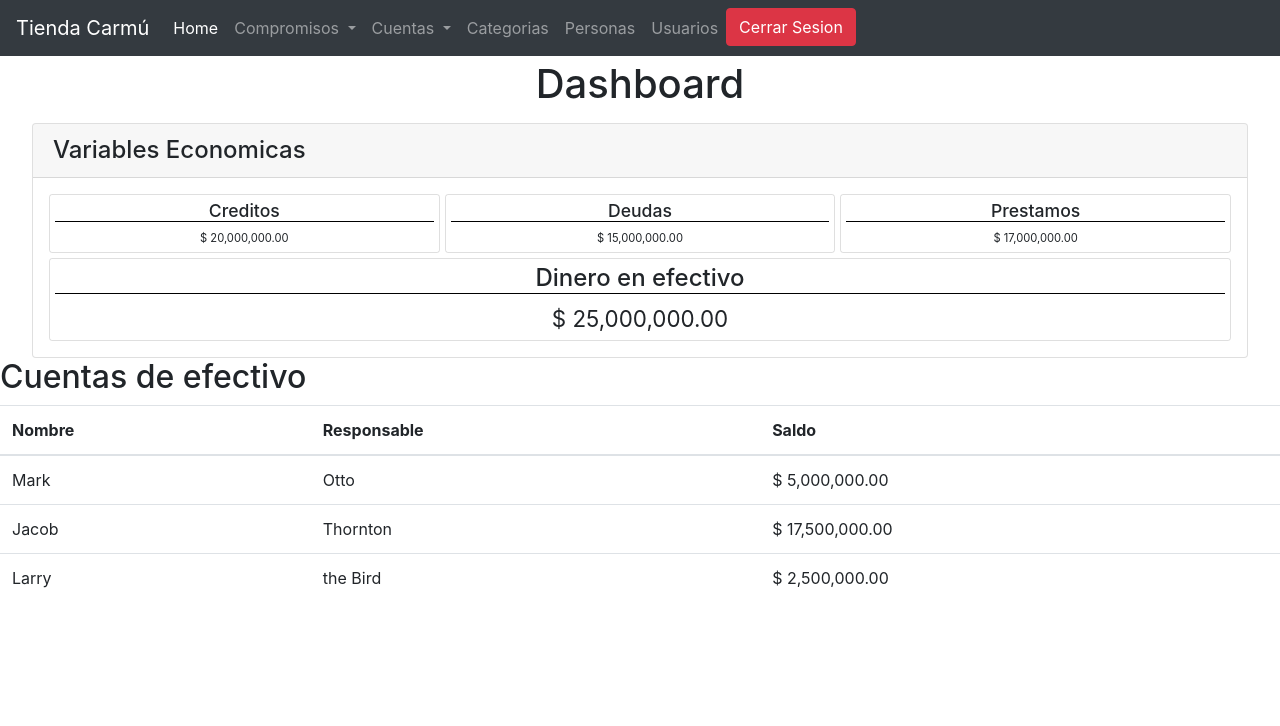
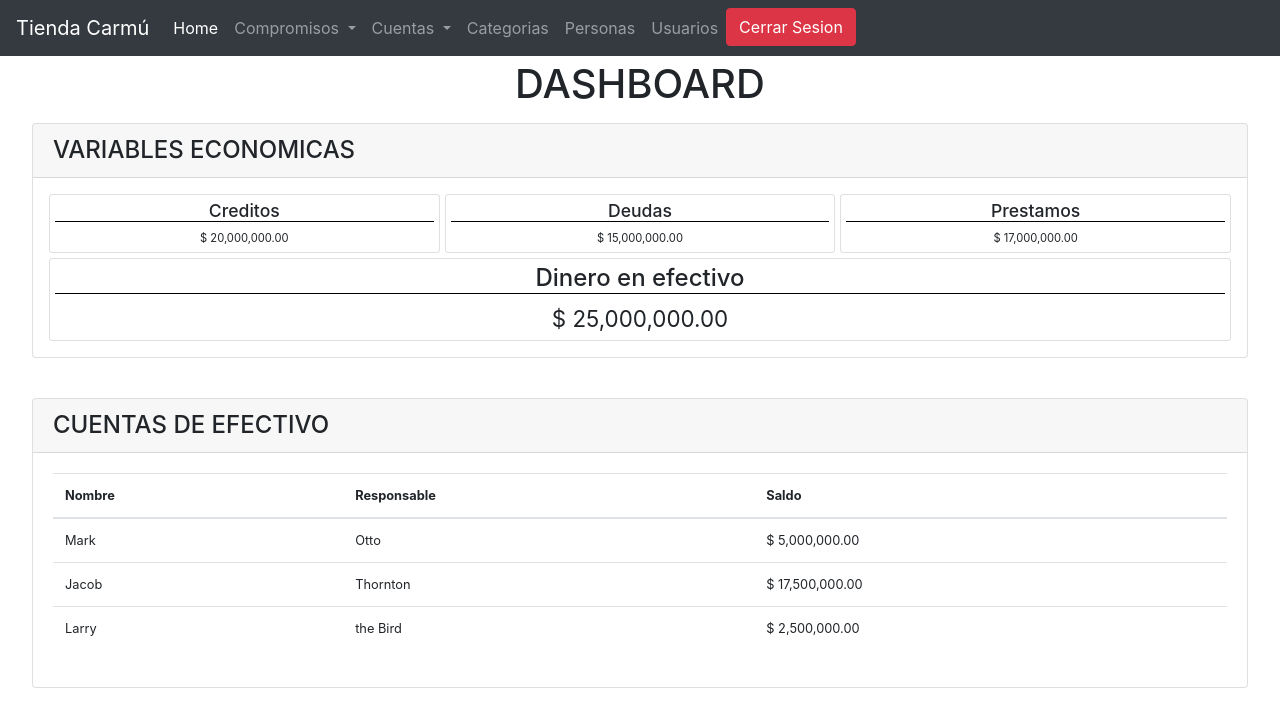
Before and after one commit to Zuniga63/Sistema_de_cuentas, a plain HTML site: page index.html in a window 1280 px wide. Drawn offline with nearby package versions, Linux system fonts and the light colour scheme.

Commit message:
Plantillas de cuentas

```diff
--- a/index.html
+++ b/index.html
@@ -119,8 +119,9 @@
         </div>
 
         <!-- Las ceuntas en efectivo -->
-        <div>
-          <h2>Cuentas de efectivo</h2>
+        <div class="home-account card">
+          <h2 class="account-title card-header">Cuentas de efectivo</h2>
+          <div class="card-body">
             <table class="table">
               <thead>
                 <tr>
@@ -148,6 +149,7 @@
               </tbody>
             </table>
           </div>
+        </div>
       </section>
     </main>
 
--- a/style.css
+++ b/style.css
@@ -10,15 +10,18 @@ body{
     text-align: center;
     margin-top: 60px;
     margin-bottom: 15px;
+    text-transform: uppercase;
 }
 
 .home-economic{
     width: 95%;
     margin: 0 auto;
+    margin-bottom: 40px;
 }
 
 .economic-title{
     font-size: 1.5em;
+    text-transform: uppercase;
 }
 
 .economic-body{
@@ -57,3 +60,17 @@ body{
 .economic-cash p{
     font-size: 1.4em;
 }
+
+.home-account{
+    width: 95%;
+    margin: 0 auto;
+}
+
+.account-title{
+    font-size: 1.5em;
+    text-transform: uppercase;
+}
+
+.home-account .card-body{
+    font-size: 0.8em;
+}
```
Lines whose indentation alone changed are shown as unchanged.
